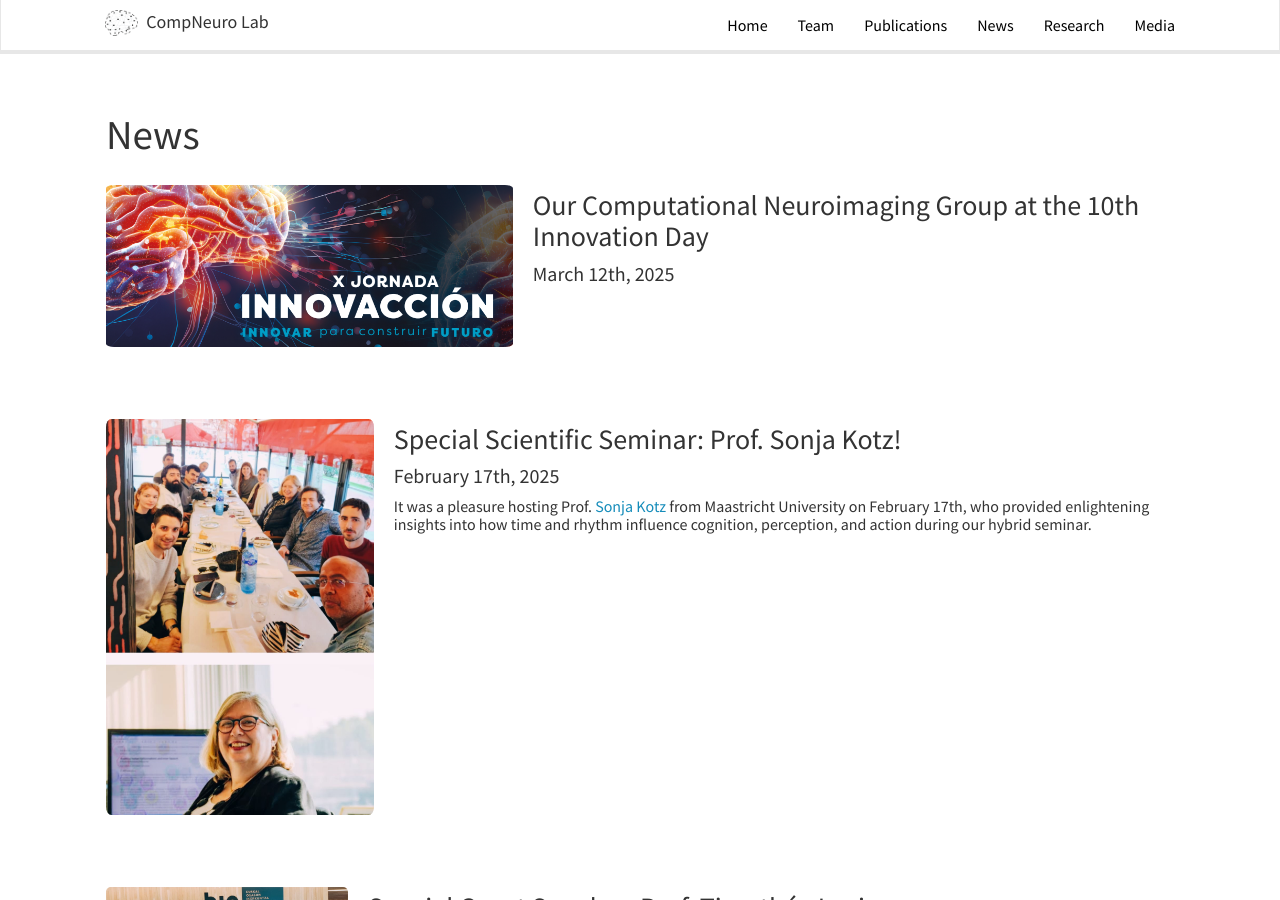
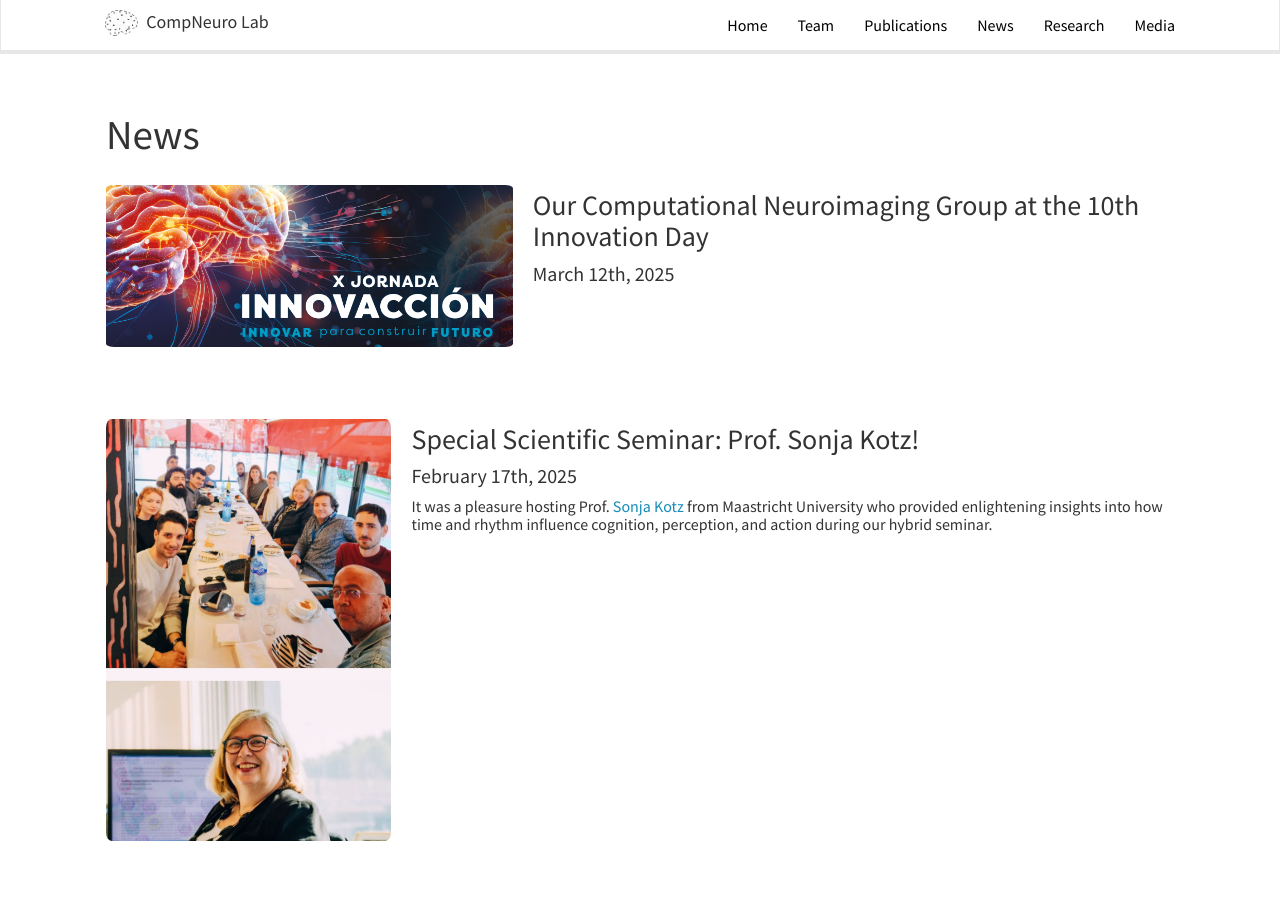
Before and after one commit to itellaetxe/compneurobilbao_website, a Jekyll site: the page built from _pages/allnews.md, in a window 1280 px wide and 900 px high. Built offline with Jekyll 4.4.1, drawn with Linux system fonts in a browser that asks for light colours; nearby versions of some CDN libraries.

Commit message:
edit sonja new

```diff
--- a/_data/news.yml
+++ b/_data/news.yml
@@ -5,7 +5,7 @@
 
 - date: "February 17th, 2025"
   headline: "Special Scientific Seminar: Prof. Sonja Kotz!"
-  description: "It was a pleasure hosting Prof. [Sonja Kotz](https://scholar.google.de/citations?user=2wVCGFUAAAAJ&hl=de) from Maastricht University on February 17th, who provided enlightening insights into how time and rhythm influence cognition, perception, and action during our hybrid seminar."
+  description: "It was a pleasure hosting Prof. [Sonja Kotz](https://scholar.google.de/citations?user=2wVCGFUAAAAJ&hl=de) from Maastricht University  who provided enlightening insights into how time and rhythm influence cognition, perception, and action during our hybrid seminar."
   image: 'sonja.jpg'
 
 - date: "February 10th, 2025"
```
